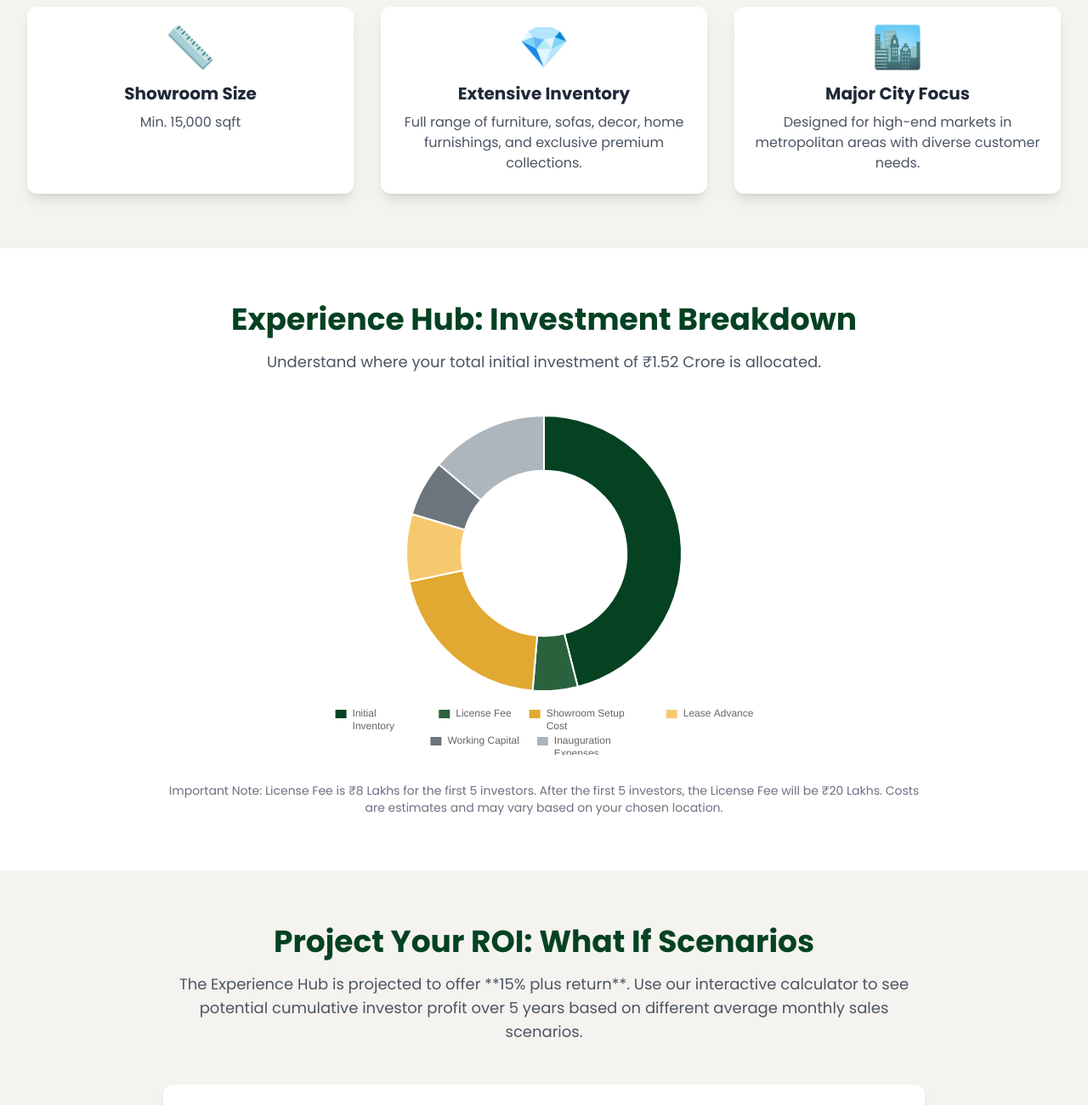
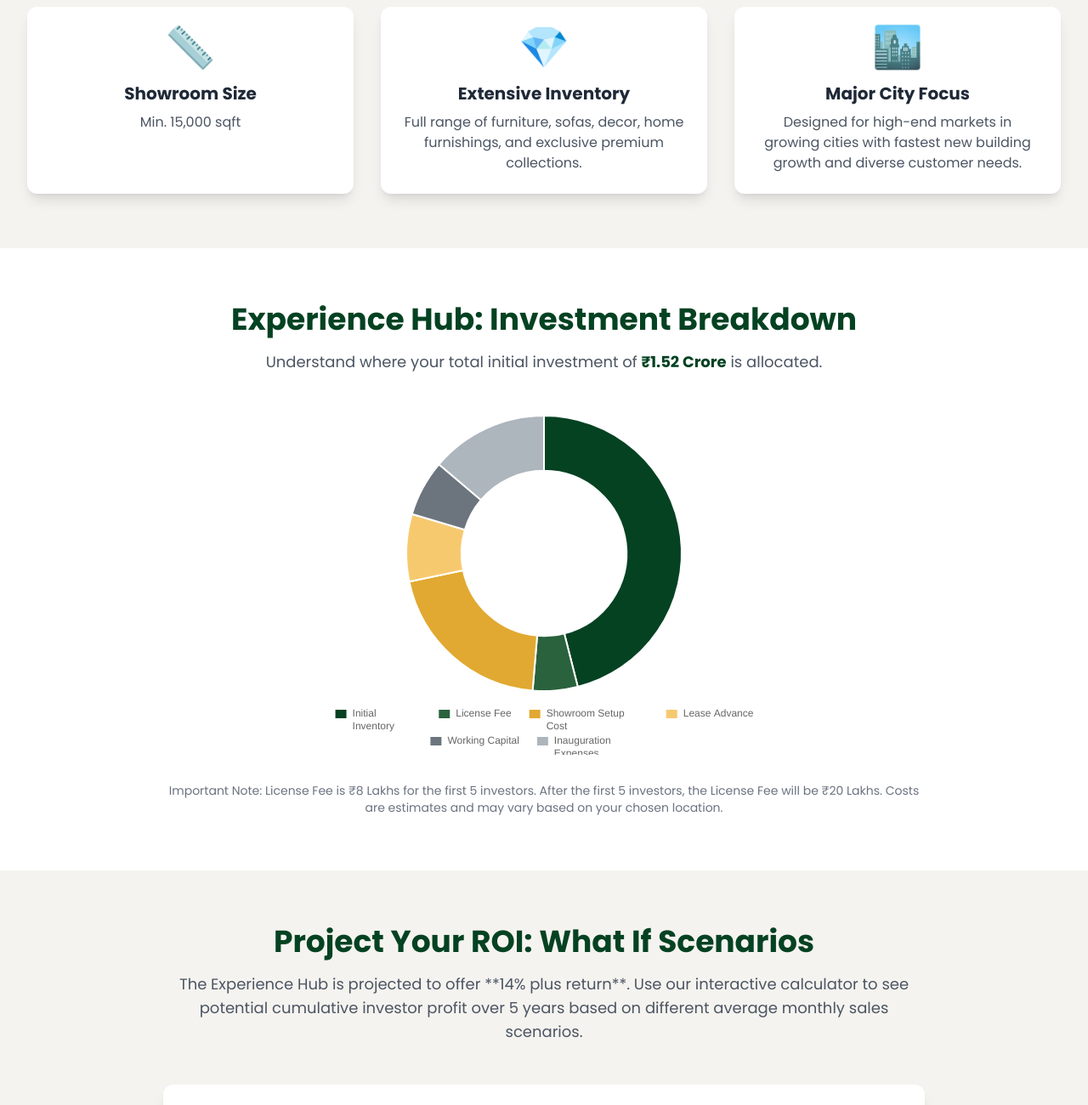
Before and after one commit to Ardelsalm/Experiencehub, a plain HTML site: page index.html in a window 1280 px wide. Shown: the part 760-2060 px from the top of the page at 85% size. Drawn offline with nearby package versions, Linux system fonts and the light colour scheme.

Commit message:
Update index.html

```diff
--- a/index.html
+++ b/index.html
@@ -108,7 +108,7 @@
                 <div class="bg-white p-6 rounded-xl shadow-lg">
                     <div class="text-5xl text-brand-secondary mb-4">🏙️</div>
                     <h3 class="text-xl font-bold text-gray-800">Major City Focus</h3>
-                    <p class="text-gray-600 mt-2">Designed for high-end markets in metropolitan areas with diverse customer needs.</p>
+                    <p class="text-gray-600 mt-2">Designed for high-end markets in growing cities with fastest new building growth and diverse customer needs.</p>
                 </div>
             </div>
         </section>
@@ -117,7 +117,7 @@
         <section class="bg-white py-16 px-4 md:px-8">
             <div class="text-center max-w-4xl mx-auto">
                 <h2 class="text-4xl font-bold text-brand-primary mb-4">Experience Hub: Investment Breakdown</h2>
-                <p class="text-lg text-gray-600 mb-12">Understand where your total initial investment of ₹1.52 Crore is allocated.</p>
+                <p class="text-lg text-gray-600 mb-12">Understand where your total initial investment of <span class="font-extrabold text-brand-primary">₹1.52 Crore</span> is allocated.</p>
             </div>
             <div class="flex justify-center">
                 <div class="chart-container">
@@ -131,7 +131,7 @@
         <section id="roi-calculator" class="py-16 px-4 md:px-8 bg-brand-light">
             <div class="text-center max-w-4xl mx-auto">
                 <h2 class="text-4xl font-bold text-brand-primary mb-4">Project Your ROI: What If Scenarios</h2>
-                <p class="text-lg text-gray-600 mb-12">The Experience Hub is projected to offer **15% plus return**. Use our interactive calculator to see potential cumulative investor profit over 5 years based on different average monthly sales scenarios.</p>
+                <p class="text-lg text-gray-600 mb-12">The Experience Hub is projected to offer **14% plus return**. Use our interactive calculator to see potential cumulative investor profit over 5 years based on different average monthly sales scenarios.</p>
             </div>
 
             <div class="max-w-4xl mx-auto bg-white p-8 rounded-xl shadow-lg">
```
